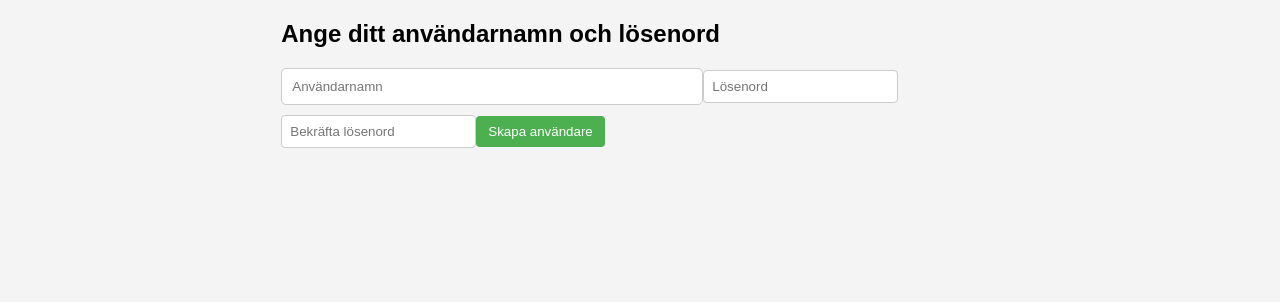
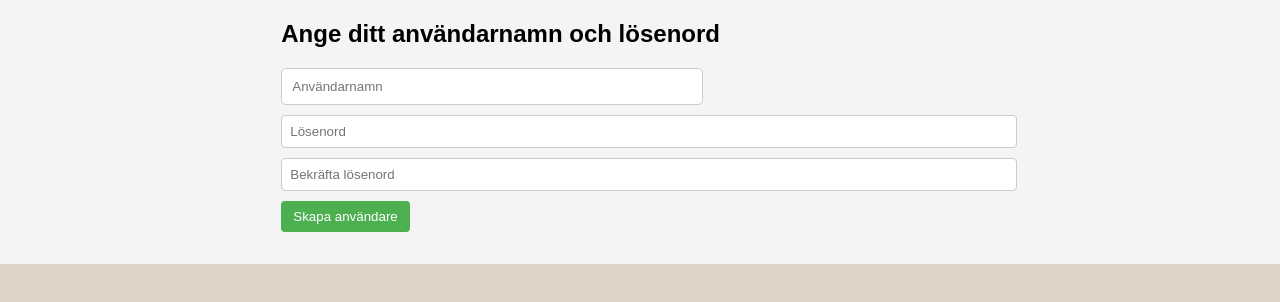
Before and after one commit to aylinataei/blogportal-frontend, a React (Create React App) app: page /set-password in a window 1280 px wide. Shown: the top 302 px of the page. Built offline with nearby package versions, Linux system fonts and the light colour scheme.

Commit message:
add säkrarelösenord

```diff
--- a/src/screens/adminHomeScreen.css
+++ b/src/screens/adminHomeScreen.css
@@ -1,15 +1,11 @@
-/* adminHomeScreen.css */
-
-/* Centera innehållet i mitten i toppen av sidan */
 body {
   display: flex;
   flex-direction: column;
   align-items: center;
   height: 100vh;
   margin: 0;
-  font-family: Arial, sans-serif;
-  background-color: #f4f4f4;
-  /* Anpassa bakgrundsfärgen efter dina preferenser */
+  background-color: #dfd3c8;
+  font-family: 'Poppins', sans-serif;
 }
 
 h1 {
@@ -17,7 +13,10 @@ h1 {
   margin-bottom: 20px;
 }
 
-/* Styla inmatningsfältet för e-postadress */
+input {
+  width: 100%;
+}
+
 input[type="email"],
 input[type="text"],
 textarea {
@@ -25,11 +24,10 @@ textarea {
   border: 1px solid #ccc;
   border-radius: 5px;
   margin-bottom: 10px;
+  max-width: 400px;
   width: 100%;
-  max-width: 400px;
 }
 
-/* Styla knapparna */
 button {
   padding: 10px 15px;
   background-color: #3498db;
@@ -39,17 +37,16 @@ button {
   cursor: pointer;
   max-width: 400px;
   margin-bottom: 2rem;
+
 }
 
 button:hover {
   background-color: #2980b9;
-  /* Ändra knappfärg vid hovring */
 }
 
 .container {
   width: 100%;
   padding: 1rem;
-
 }
 
 .container-register {
@@ -69,7 +66,6 @@ button:hover {
   border: none;
   border-radius: 5px;
   cursor: pointer;
-  width: 10%;
   max-width: 400px;
 }
 
@@ -95,3 +91,10 @@ button:hover {
 .post+.post {
   margin-top: 20px;
 }
+
+.select-role {
+  border: 1px solid #ccc;
+  padding: 0.6rem;
+  margin: 1rem;
+  border-radius: 5px;
+}
--- a/src/screens/loginScreen.css
+++ b/src/screens/loginScreen.css
@@ -2,7 +2,6 @@
   display: flex;
   flex-direction: column;
   align-items: center;
-  justify-content: center;
   width: 100%;
   height: 100vh;
 }
--- a/src/screens/passwordResetPage.js
+++ b/src/screens/passwordResetPage.js
@@ -7,9 +7,11 @@ const CreateUserWithPassword = () => {
   const [confirmPassword, setConfirmPassword] = useState("");
   const [createSuccess, setCreateSuccess] = useState(false);
   const [jwtToken, setJwtToken] = useState("");
+  const [passwordError, setPasswordError] = useState("");
 
   const myUrl = new URL(window.location.toLocaleString()).searchParams;
   const invitationToken = myUrl.get("invitationToken");
+  console.log("token", invitationToken);
 
   const handleUsernameChange = (e) => {
     setUsername(e.target.value);
@@ -17,6 +19,12 @@ const CreateUserWithPassword = () => {
 
   const handlePasswordChange = (e) => {
     setPassword(e.target.value);
+
+
+    const passwordRegex = /^(?=.*[A-Z])(?=.*\d)(?=.*[@$!%*?&])[A-Za-z\d@$!%*?&]{8,}$/;
+    if (passwordRegex.test(e.target.value)) {
+      setPasswordError("");
+    }
   };
 
   const handleConfirmPasswordChange = (e) => {
@@ -25,6 +33,13 @@ const CreateUserWithPassword = () => {
 
   const handleCreateUser = async () => {
     if (password === confirmPassword) {
+      const passwordRegex = /^(?=.*[A-Z])(?=.*\d)(?=.*[@$!%*?&])[A-Za-z\d@$!%*?&]{8,}$/;
+
+      if (!passwordRegex.test(password)) {
+        setPasswordError("Password should be at least 8 characters long and contain at least one uppercase letter, one digit, and one special character (@$!%*?&).");
+        return;
+      }
+
       try {
         const response = await axios.post("http://localhost:8080/api/createUserWithPassword", {
           token: invitationToken,
@@ -33,9 +48,7 @@ const CreateUserWithPassword = () => {
         });
 
         const newJwtToken = response.data.token;
-
         setJwtToken(newJwtToken);
-
         setCreateSuccess(true);
       } catch (error) {
         console.error("Något gick fel vid skapandet av användaren:", error);
@@ -64,6 +77,7 @@ const CreateUserWithPassword = () => {
         value={confirmPassword}
         onChange={handleConfirmPasswordChange}
       />
+      {passwordError && <p style={{ color: "red" }}>{passwordError}</p>}
       <button onClick={handleCreateUser}>Skapa användare</button>
       {createSuccess && (
         <p style={{ color: "green" }}>
```
